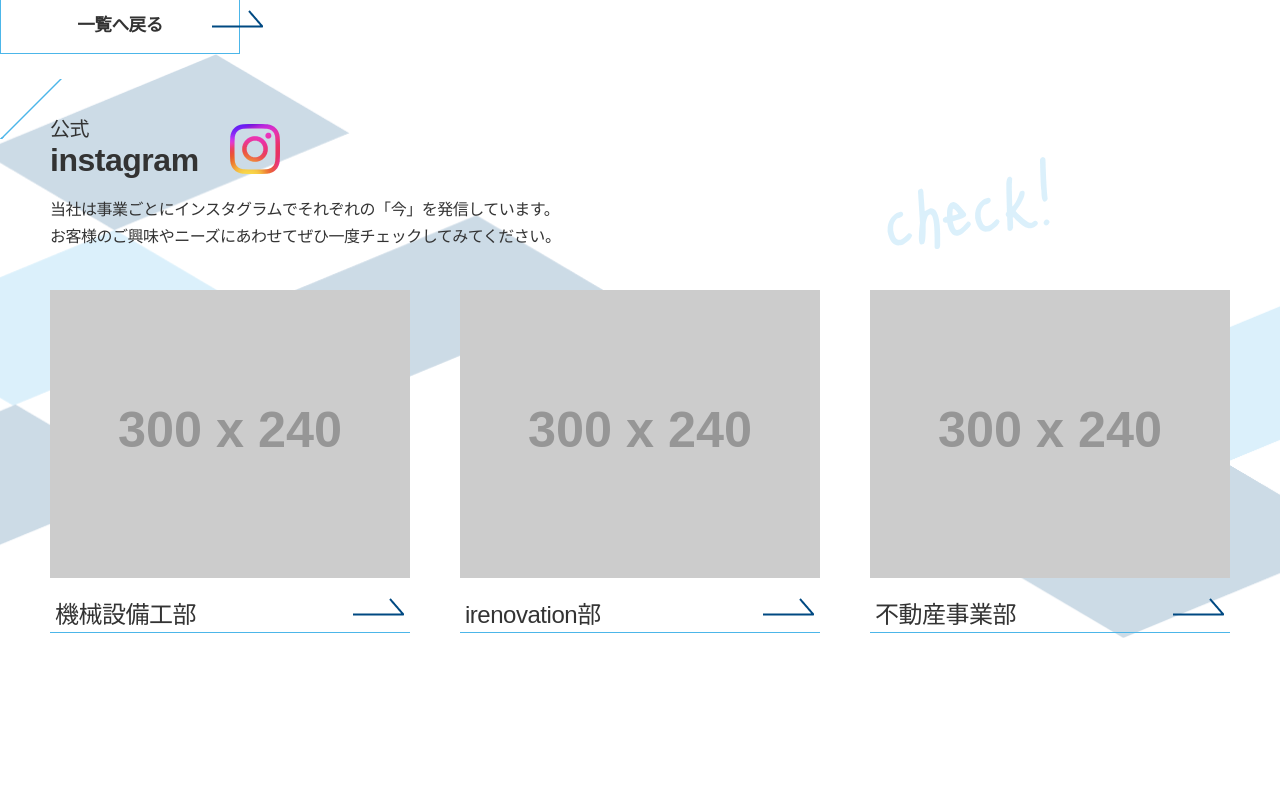
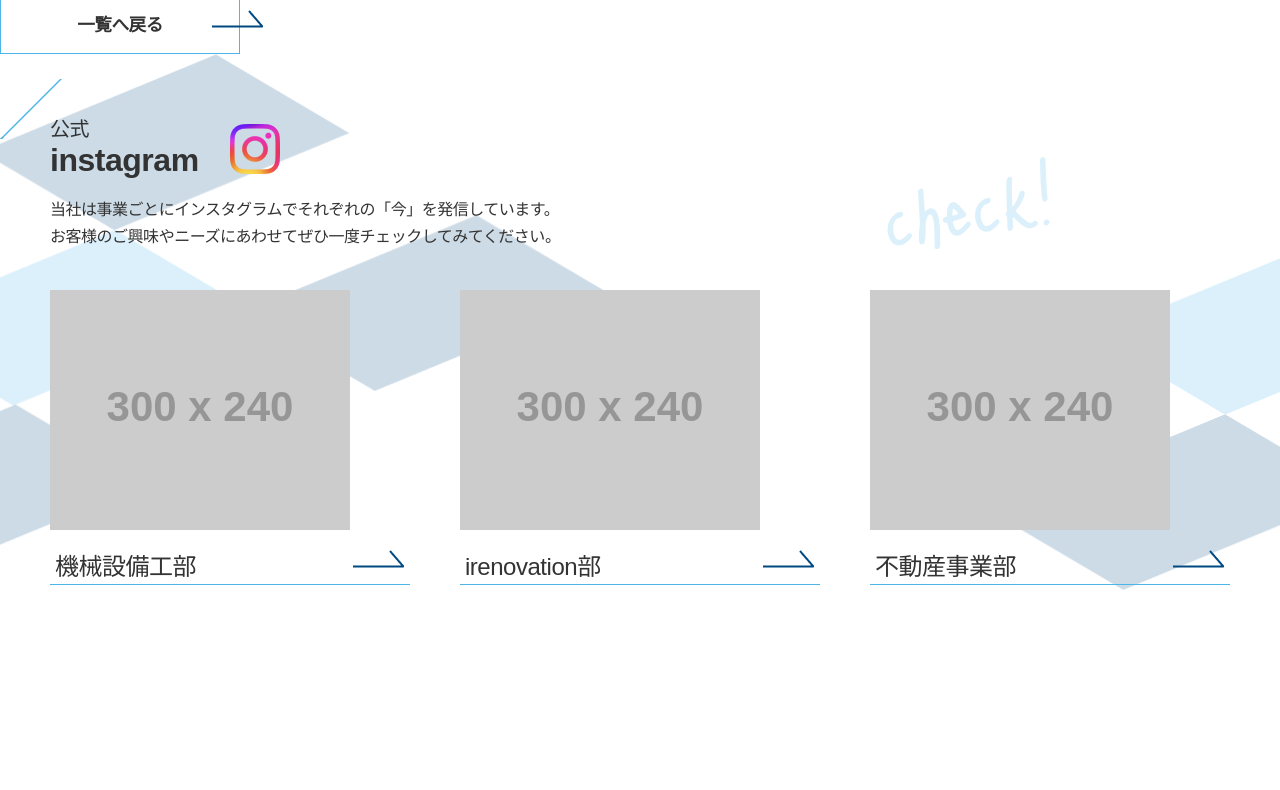
Before and after one commit to takutonakagawa/construction_company_i, a PHP site: page /detail.html in a window 1280 px wide. Shown: the part 1721-2511 px from the top of the page. Run offline with PHP 8.4, Linux system fonts and the light colour scheme; grey boxes labelled with a size stand in for pictures from a placeholder-image service; style sheets or scripts are compiled from the project's sources; some libraries are stand-ins or nearby versions; some web fonts are replaced.

Commit message:
先方修正要望分

```diff
--- a/assets/css/common.css
+++ b/assets/css/common.css
@@ -482,7 +482,9 @@
   margin-bottom: 20px;
 }
 .p-instagram__item a .media > img {
-  width: 100%;
+  width: 300px;
+  height: 240px;
+  overflow: cover;
 }
 .p-instagram__item a .text {
   font-size: 24px;
--- a/assets/scss/object/project/_instagram.scss
+++ b/assets/scss/object/project/_instagram.scss
@@ -45,7 +45,10 @@
         width: 100%;
         margin-bottom: 20px;
         >img{
-          width: 100%;
+          // width: 100%;
+          width: 300px;
+          height: 240px;
+          overflow: cover;
         }
       }
       .text{
--- a/contact.html
+++ b/contact.html
@@ -298,7 +298,7 @@
                         <li class="p-instagram__item">
                             <a href="">
                                 <div class="media">
-                                    <img src="https://placehold.jp/300x240.png" alt="">
+                                    <img src="/assets/img/common/insta_construction.jpg" alt="">
                                 </div>
                                 <div class="text">
                                     <h2>機械設備工部</h2>
@@ -308,7 +308,7 @@
                         <li class="p-instagram__item">
                             <a href="">
                                 <div class="media">
-                                    <img src="https://placehold.jp/300x240.png" alt="">
+                                    <img src="/assets/img/common/insta_renove.png" alt="">
                                 </div>
                                 <div class="text">
                                     <h2>アイリノベ(irenovation)部</h2>
@@ -318,7 +318,7 @@
                         <li class="p-instagram__item">
                             <a href="">
                                 <div class="media">
-                                    <img src="https://placehold.jp/300x240.png" alt="">
+                                    <img src="/assets/img/common/insta_property.jpeg" alt="">
                                 </div>
                                 <div class="text">
                                     <h2>不動産事業部</h2>
```
Also changed, not shown: index.html (+7 -7 lines), assets/img/common/insta_construction.jpg (added), assets/img/common/insta_renove.png (added), assets/img/price/pruce_mv.jpeg (added), assets/img/top/top_achive_construction_left.jpg (added), assets/img/top/top_achive_construction_right.jpg (added), assets/img/top/top_achive_renove_left.jpg (added), assets/img/top/top_achive_renove_right.jpg (added), 1 other file.
